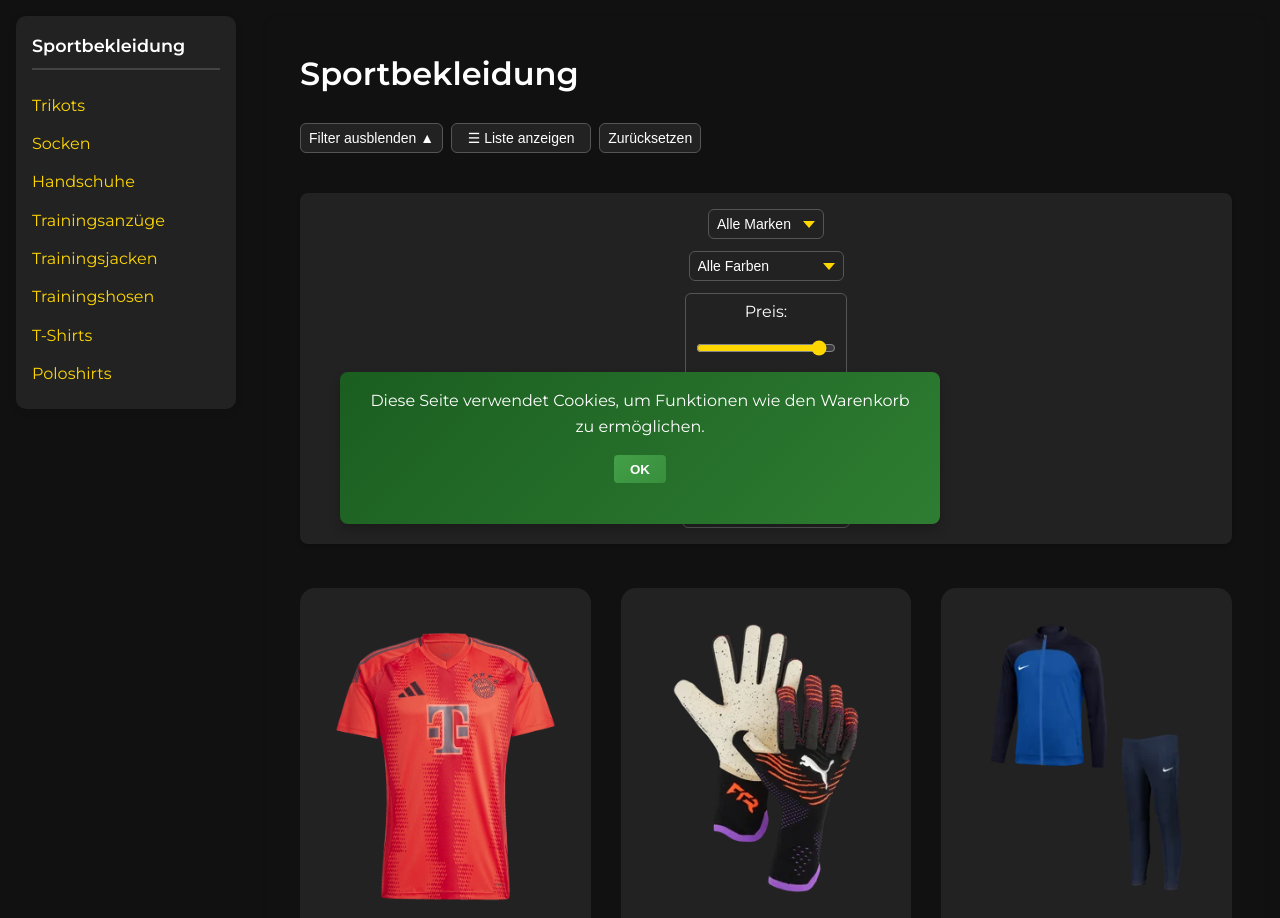
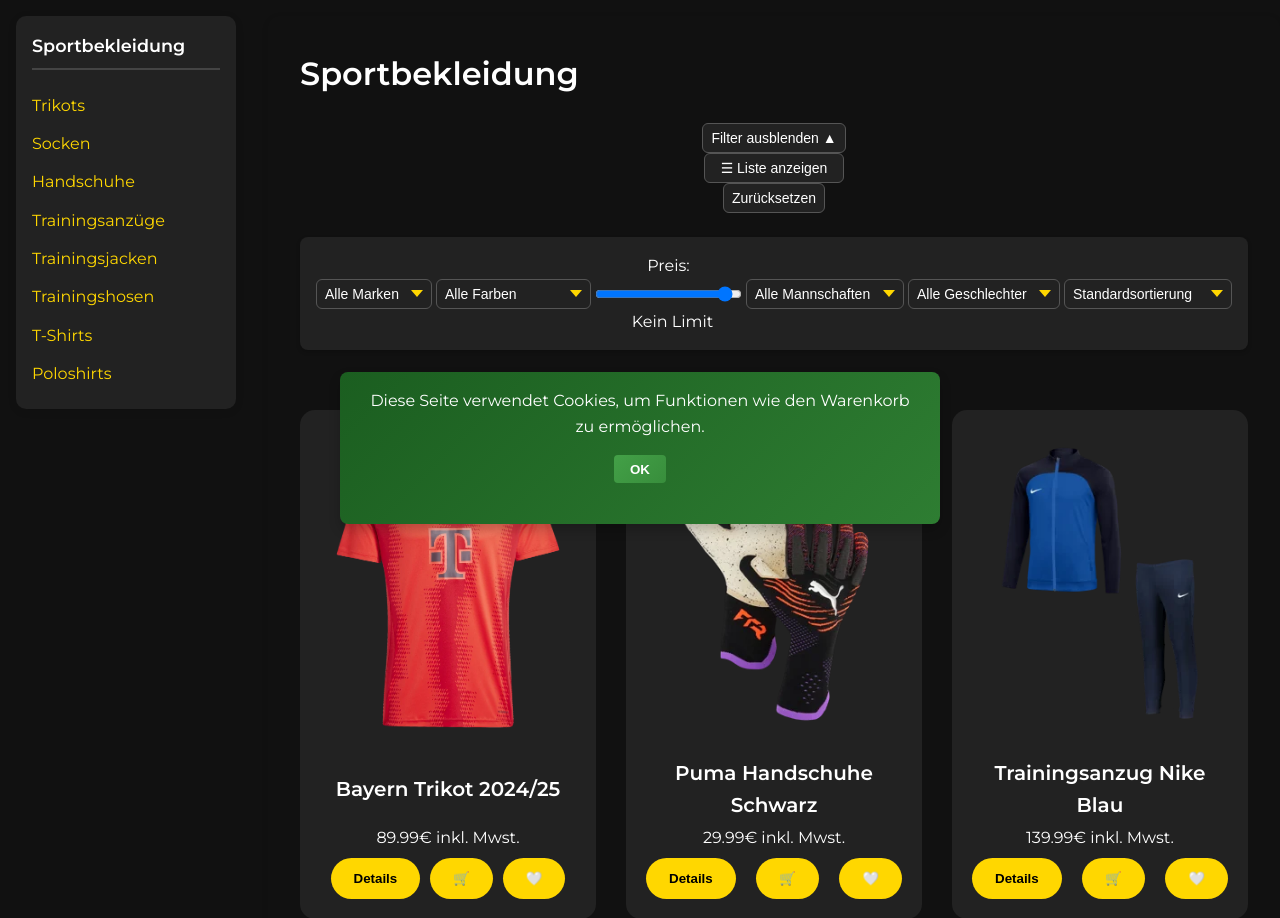
Before and after one commit to mohamed-1903/sport_aktuel, a PHP site: page /index.php?page=product&action=list&category=Sportbekleidung in a window 1280 px wide. Shown: the part 260-1178 px from the top of the page. Run offline with PHP 8.4, Linux system fonts and the light colour scheme; data comes from the database, SQL or seed files in the repository; data that the repository does not hold is empty.

Commit message:
Adjust flex layout for filter bar

```diff
--- a/css/extras.css
+++ b/css/extras.css
@@ -27,19 +27,20 @@
   box-sizing: border-box; /* Padding zählt zur Gesamtbreite */
 }
 
-/* Oberer Buttonbereich */
-.filter-tools {
-  display: flex;
-  flex-direction: row;
-  gap: 0.5rem;
+.filterbar {
+  display: flex;
+  flex-direction: row;      /* horizontal ausrichten */
+  flex-wrap: nowrap;        /* Elemente in einer Zeile anzeigen */
+  align-items: center;
+  gap: 0.25rem;
   margin-bottom: 1rem;
-  justify-content: flex-start;
-  align-items: center;
-  width: 100%;
-}
-
-.filter-toggle,
-.layout-toggle,
+  background-color: var(--card-bg);
+  padding: 0.25rem 0.5rem;
+  border-radius: 8px;
+  box-shadow: 0 2px 4px rgba(0, 0, 0, 0.2);
+  overflow-x: auto;
+  justify-content: flex-start; /* linksbündig */
+}
 .reset-filter {
   border: 1px solid #555;
   border-radius: 6px;
@@ -118,14 +119,15 @@
   color: #000;
 }
 
-/* Preis-Slider + Label */
-.range-filter {
-  display: flex;
-  align-items: center;
-  gap: 0.5rem;
-  border: 1px solid #555;
-  border-radius: 6px;
-  background-color: var(--card-bg);
+.filter-controls {
+  display: flex;
+  flex-direction: row;     /* horizontal anordnen */
+  flex-wrap: nowrap;
+  gap: 0.25rem;
+  align-items: center;
+  justify-content: flex-start; /* Filter linksbündig */
+  overflow-x: auto;        /* bei Bedarf horizontal scrollen */
+}
   color: var(--text-color);
   padding: 5px 10px;
 }
```
